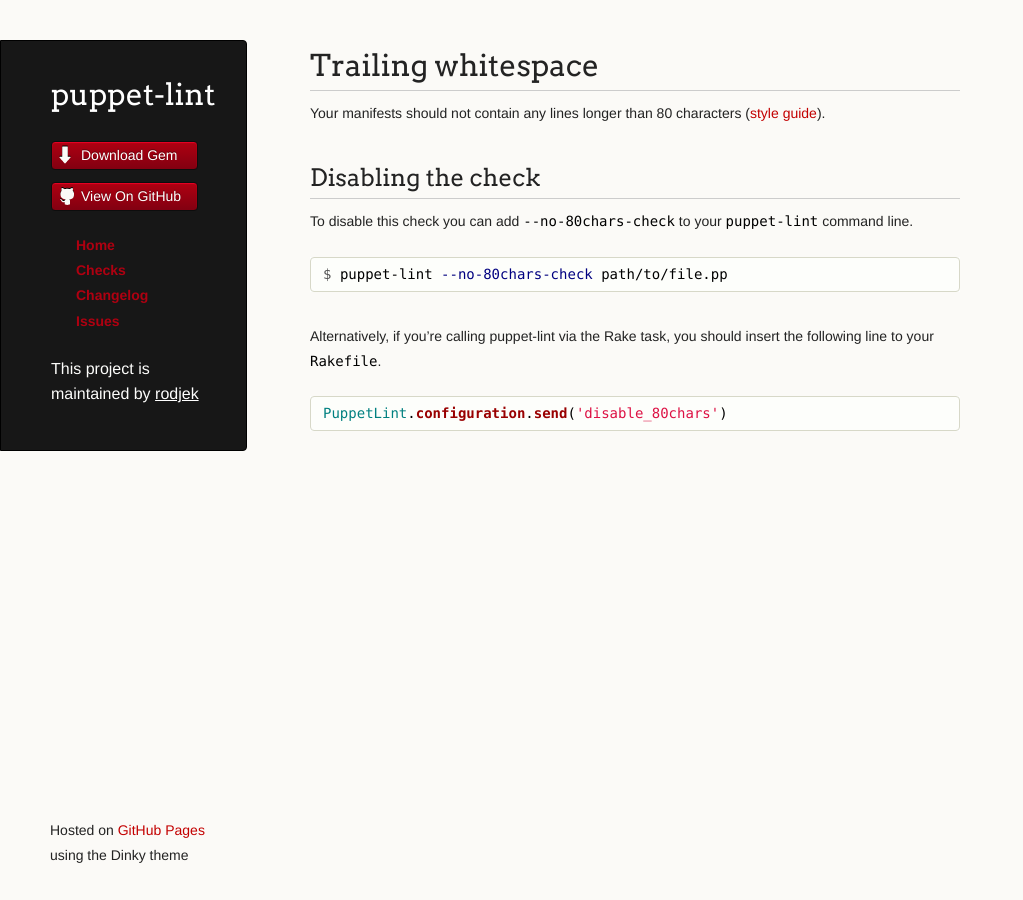
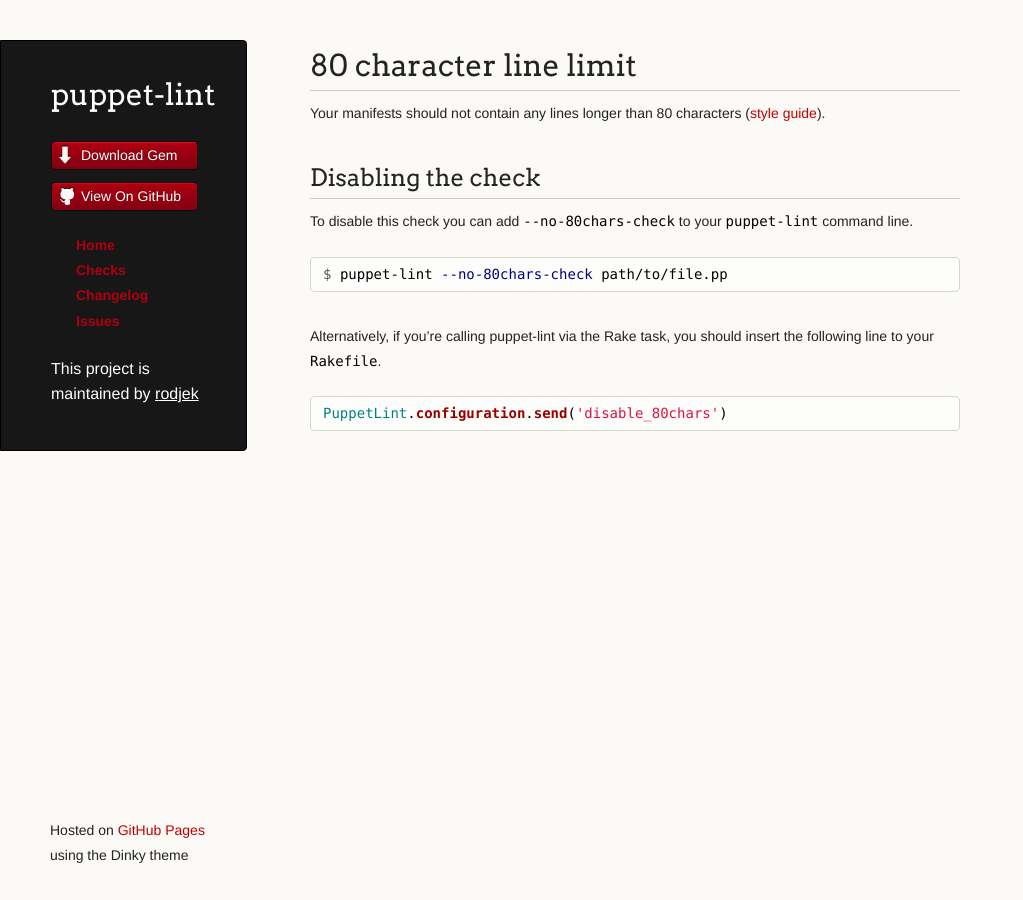
Before and after one commit to rodjek/puppet-lint, a Jekyll site: the page built from checks/80chars/index.md, in a window 1280 px wide. Shown: the whole page, without its empty margins (0-1023 px from the left). Built offline with Jekyll 4.4.1, drawn with Linux system fonts in a browser that asks for light colours.

Commit message:
Fix heading of 80chars check page
Closes #209

```diff
--- a/checks/80chars/index.md
+++ b/checks/80chars/index.md
@@ -4,7 +4,7 @@
 sg: http://docs.puppetlabs.com/guides/style_guide.html#spacing-indentation--whitespace
 ---
 
-# Trailing whitespace
+# 80 character line limit
 
 Your manifests should not contain any lines longer than 80 characters
 ([style guide]({{ page.sg }})).
```
